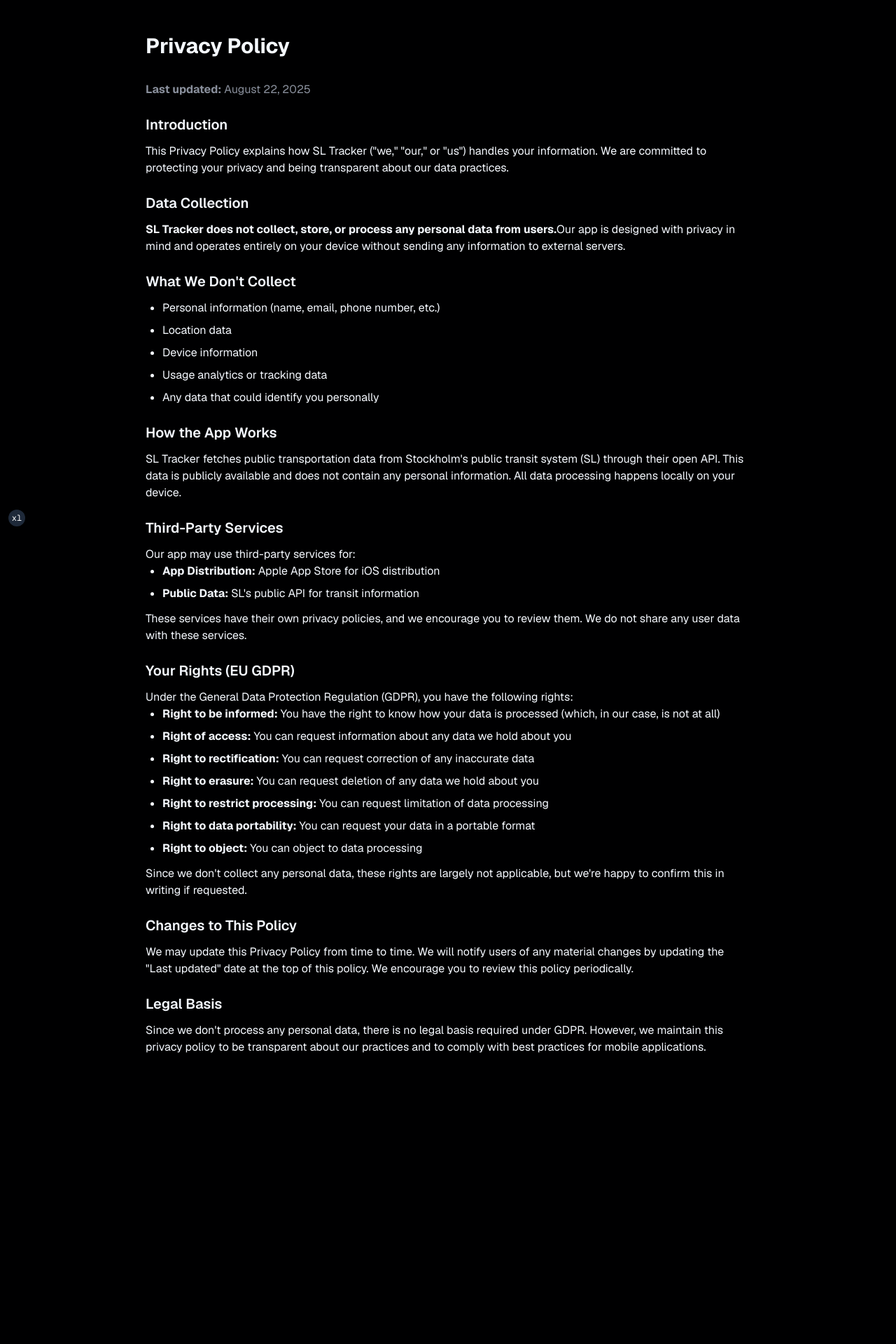
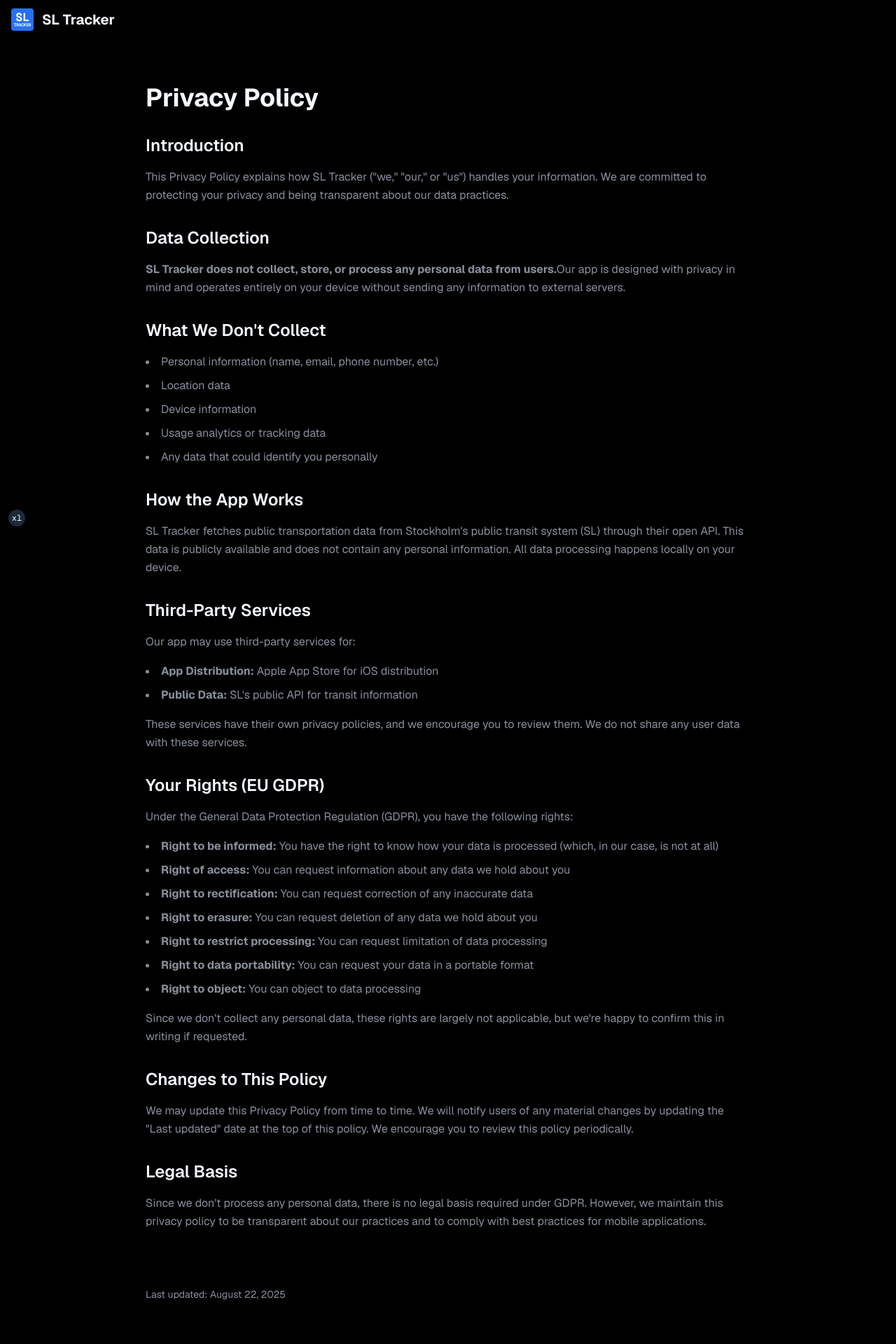
Before and after one commit to swedishfrenchpress/SLTrackerWebsite, a Next.js app: page /privacy in a window 1280 px wide. Shown: the top 1920 px of the page at 70% size. Before the commit the page ends 1556 px from the top, so only its background shows below. Built offline with nearby package versions, Linux system fonts and the light colour scheme; no server answers.

Commit message:
updated navbar.

```diff
--- a/src/app/privacy/page.tsx
+++ b/src/app/privacy/page.tsx
@@ -1,31 +1,28 @@
 import { siteConfig } from "@/lib/config";
+import { Footer } from "@/components/sections/footer";
+import { Header } from "@/components/sections/header";
 
 export default function PrivacyPage() {
   return (
-    <div className="container mx-auto px-4 py-8 sm:py-12 max-w-4xl">
-      <div className="prose prose-slate dark:prose-invert max-w-none">
-        <h1 className="text-3xl font-bold mb-8">Privacy Policy</h1>
+    <div className="min-h-screen bg-background">
+      <Header />
 
-        <p className="text-muted-foreground mb-6">
-          <strong>Last updated:</strong> {new Date().toLocaleDateString('en-US', {
-            year: 'numeric',
-            month: 'long',
-            day: 'numeric'
-          })}
-        </p>
+      <main className="container mx-auto px-4 py-16 max-w-4xl">
+        <div className="prose prose-invert max-w-none">
+          <h1 className="text-4xl font-bold mb-8">Privacy Policy</h1>
 
-        <div className="space-y-6">
+          <div className="space-y-8">
             <section>
-            <h2 className="text-xl font-semibold mb-3">Introduction</h2>
-            <p>
+              <h2 className="text-2xl font-semibold mb-4">Introduction</h2>
+              <p className="text-muted-foreground leading-relaxed">
                 This Privacy Policy explains how {siteConfig.name} ("we," "our," or "us") handles your information.
                 We are committed to protecting your privacy and being transparent about our data practices.
               </p>
             </section>
 
             <section>
-            <h2 className="text-xl font-semibold mb-3">Data Collection</h2>
-            <p>
+              <h2 className="text-2xl font-semibold mb-4">Data Collection</h2>
+              <p className="text-muted-foreground leading-relaxed">
                 <strong>{siteConfig.name} does not collect, store, or process any personal data from users.</strong>
                 Our app is designed with privacy in mind and operates entirely on your device without sending any
                 information to external servers.
@@ -33,8 +30,8 @@ export default function PrivacyPage() {
             </section>
 
             <section>
-            <h2 className="text-xl font-semibold mb-3">What We Don't Collect</h2>
-            <ul className="list-disc pl-6 space-y-2">
+              <h2 className="text-2xl font-semibold mb-4">What We Don't Collect</h2>
+              <ul className="list-disc list-inside text-muted-foreground leading-relaxed space-y-2">
                 <li>Personal information (name, email, phone number, etc.)</li>
                 <li>Location data</li>
                 <li>Device information</li>
@@ -44,8 +41,8 @@ export default function PrivacyPage() {
             </section>
 
             <section>
-            <h2 className="text-xl font-semibold mb-3">How the App Works</h2>
-            <p>
+              <h2 className="text-2xl font-semibold mb-4">How the App Works</h2>
+              <p className="text-muted-foreground leading-relaxed">
                 {siteConfig.name} fetches public transportation data from Stockholm's public transit system (SL)
                 through their open API. This data is publicly available and does not contain any personal information.
                 All data processing happens locally on your device.
@@ -53,26 +50,26 @@ export default function PrivacyPage() {
             </section>
 
             <section>
-            <h2 className="text-xl font-semibold mb-3">Third-Party Services</h2>
-            <p>
+              <h2 className="text-2xl font-semibold mb-4">Third-Party Services</h2>
+              <p className="text-muted-foreground leading-relaxed">
                 Our app may use third-party services for:
               </p>
-            <ul className="list-disc pl-6 space-y-2">
+              <ul className="list-disc list-inside text-muted-foreground leading-relaxed mt-4 space-y-2">
                 <li><strong>App Distribution:</strong> Apple App Store for iOS distribution</li>
                 <li><strong>Public Data:</strong> SL's public API for transit information</li>
               </ul>
-            <p className="mt-3">
+              <p className="text-muted-foreground leading-relaxed mt-4">
                 These services have their own privacy policies, and we encourage you to review them.
                 We do not share any user data with these services.
               </p>
             </section>
 
             <section>
-            <h2 className="text-xl font-semibold mb-3">Your Rights (EU GDPR)</h2>
-            <p>
+              <h2 className="text-2xl font-semibold mb-4">Your Rights (EU GDPR)</h2>
+              <p className="text-muted-foreground leading-relaxed">
                 Under the General Data Protection Regulation (GDPR), you have the following rights:
               </p>
-            <ul className="list-disc pl-6 space-y-2">
+              <ul className="list-disc list-inside text-muted-foreground leading-relaxed mt-4 space-y-2">
                 <li><strong>Right to be informed:</strong> You have the right to know how your data is processed (which, in our case, is not at all)</li>
                 <li><strong>Right of access:</strong> You can request information about any data we hold about you</li>
                 <li><strong>Right to rectification:</strong> You can request correction of any inaccurate data</li>
@@ -81,15 +78,15 @@ export default function PrivacyPage() {
                 <li><strong>Right to data portability:</strong> You can request your data in a portable format</li>
                 <li><strong>Right to object:</strong> You can object to data processing</li>
               </ul>
-            <p className="mt-3">
+              <p className="text-muted-foreground leading-relaxed mt-4">
                 Since we don't collect any personal data, these rights are largely not applicable,
                 but we're happy to confirm this in writing if requested.
               </p>
             </section>
 
             <section>
-            <h2 className="text-xl font-semibold mb-3">Changes to This Policy</h2>
-            <p>
+              <h2 className="text-2xl font-semibold mb-4">Changes to This Policy</h2>
+              <p className="text-muted-foreground leading-relaxed">
                 We may update this Privacy Policy from time to time. We will notify users of any material changes
                 by updating the "Last updated" date at the top of this policy. We encourage you to review this
                 policy periodically.
@@ -97,15 +94,28 @@ export default function PrivacyPage() {
             </section>
 
             <section>
-            <h2 className="text-xl font-semibold mb-3">Legal Basis</h2>
-            <p>
+              <h2 className="text-2xl font-semibold mb-4">Legal Basis</h2>
+              <p className="text-muted-foreground leading-relaxed">
                 Since we don't process any personal data, there is no legal basis required under GDPR.
                 However, we maintain this privacy policy to be transparent about our practices and to comply
                 with best practices for mobile applications.
               </p>
             </section>
+
+            <div className="border-t border-border/40 pt-8 mt-12">
+              <p className="text-sm text-muted-foreground">
+                Last updated: {new Date().toLocaleDateString('en-US', {
+                  year: 'numeric',
+                  month: 'long',
+                  day: 'numeric'
+                })}
+              </p>
             </div>
           </div>
         </div>
+      </main>
+
+      <Footer />
+    </div>
   );
 }
--- a/src/components/sections/feature-highlight.tsx
+++ b/src/components/sections/feature-highlight.tsx
@@ -27,12 +27,12 @@ function Feature({
 }: FeatureProps) {
   const isLTR = direction === "ltr";
   const textVariants = {
-    hidden: { opacity: 0, x: isLTR ? -20 : 20 },
+    hidden: { opacity: 0, y: 20 },
     visible: {
       opacity: 1,
-      x: 0,
+      y: 0,
       transition: {
-        duration: 0.5,
+        duration: 0.6,
         ease: "easeOut",
         staggerChildren: 0.15,
       },
@@ -40,12 +40,12 @@ function Feature({
   };
 
   const itemVariants = {
-    hidden: { opacity: 0, x: isLTR ? -10 : 10 },
+    hidden: { opacity: 0, y: 10 },
     visible: {
       opacity: 1,
-      x: 0,
+      y: 0,
       transition: {
-        duration: 0.3,
+        duration: 0.4,
         ease: easeOutCubic,
       },
     },
--- a/src/components/sections/footer.tsx
+++ b/src/components/sections/footer.tsx
@@ -25,17 +25,13 @@ export function Footer() {
             className="text-center mb-4"
           >
             <div className="flex items-center justify-center space-x-3 mb-1">
-              <motion.div
-                className="p-2"
-                whileHover={{ scale: 1.05 }}
-                transition={{ type: "spring", stiffness: 400, damping: 10 }}
-              >
+              <div className="p-2">
                 <img
                   src="/appicon.png"
                   alt="SL Tracker App Icon"
                   className="w-8 h-8 rounded-[4px] shadow-sm"
                 />
-              </motion.div>
+              </div>
               <span className="text-xl font-bold text-foreground">{siteConfig.name}</span>
             </div>
             <motion.p
@@ -54,7 +50,6 @@ export function Footer() {
               viewport={{ once: true }}
               className="flex justify-center space-x-6"
             >
-              <motion.div whileHover={{ scale: 1.1, y: -2 }} transition={{ type: "spring", stiffness: 400, damping: 10 }}>
               <Link
                 href="https://twitter.com/uxerik_"
                 target="_blank"
@@ -65,8 +60,6 @@ export function Footer() {
                   <path d="M18.244 2.25h3.308l-7.227 8.26 8.502 11.24H16.17l-5.214-6.817L4.99 21.75H1.68l7.73-8.835L1.254 2.25H8.08l4.713 6.231zm-1.161 17.52h1.833L7.084 4.126H5.117z"/>
                 </svg>
               </Link>
-              </motion.div>
-              <motion.div whileHover={{ scale: 1.1, y: -2 }} transition={{ type: "spring", stiffness: 400, damping: 10 }}>
               <Link
                 href="https://primal.net/erik"
                 target="_blank"
@@ -77,8 +70,6 @@ export function Footer() {
                   <path d="M499.839 38.75H120.146C75.1931 38.75 38.75 75.1931 38.75 120.146V499.839C38.75 544.802 75.1983 581.25 120.161 581.25H499.839C544.802 581.25 581.25 544.802 581.25 499.839V120.161C581.25 75.1983 544.802 38.75 499.839 38.75ZM247.282 169.686C247.282 169.686 247.277 169.697 247.271 169.699L231.826 170.748C197.38 172.146 195.615 176.697 195.615 189.996V430.073C195.615 443.721 197.38 447.922 231.826 449.673L247.271 450.373C247.271 450.373 247.282 450.378 247.282 450.383V464.987C247.282 464.987 247.277 465 247.269 465H183.492C164.698 465 155 452.925 155 438.035V181.998C155 167.087 164.716 155 183.533 155H247.266C247.266 155 247.282 155.008 247.282 155.015V169.686ZM465 438.035C465 452.928 455.302 465 436.508 465H372.731C372.731 465 372.718 464.995 372.718 464.987V450.316C372.718 450.316 372.723 450.303 372.731 450.303L388.174 449.603C422.62 447.854 424.385 443.651 424.385 430.004V189.927C424.385 176.628 422.62 172.078 388.174 170.678L372.731 169.629C372.731 169.629 372.718 169.622 372.718 169.614V155.013C372.718 155.013 372.723 155 372.731 155H436.467C455.282 155 465 167.087 465 181.998V438.035Z"/>
                 </svg>
               </Link>
-              </motion.div>
-              <motion.div whileHover={{ scale: 1.1, y: -2 }} transition={{ type: "spring", stiffness: 400, damping: 10 }}>
               <Link
                 href="https://github.com/swedishfrenchpress/SLTracker"
                 target="_blank"
@@ -87,7 +78,6 @@ export function Footer() {
               >
                 <Icons.github className="w-5 h-5" />
               </Link>
-              </motion.div>
             </motion.div>
           </motion.div>
         </div>
@@ -103,17 +93,13 @@ export function Footer() {
             className="md:col-span-1 text-center"
           >
             <div className="flex items-center justify-center space-x-3 mb-2">
-              <motion.div
-                className="p-2"
-                whileHover={{ scale: 1.05 }}
-                transition={{ type: "spring", stiffness: 400, damping: 10 }}
-              >
+              <div className="p-2">
                 <img
                   src="/appicon.png"
                   alt="SL Tracker App Icon"
                   className="w-8 h-8 rounded-[4px] shadow-sm"
                 />
-              </motion.div>
+              </div>
               <span className="text-xl font-bold text-foreground">{siteConfig.name}</span>
             </div>
             <motion.p
@@ -132,7 +118,6 @@ export function Footer() {
               viewport={{ once: true }}
               className="flex justify-center space-x-6"
             >
-              <motion.div whileHover={{ scale: 1.1, y: -2 }} transition={{ type: "spring", stiffness: 400, damping: 10 }}>
               <Link
                 href="https://twitter.com/uxerik_"
                 target="_blank"
@@ -143,8 +128,6 @@ export function Footer() {
                   <path d="M18.244 2.25h3.308l-7.227 8.26 8.502 11.24H16.17l-5.214-6.817L4.99 21.75H1.68l7.73-8.835L1.254 2.25H8.08l4.713 6.231zm-1.161 17.52h1.833L7.084 4.126H5.117z"/>
                 </svg>
               </Link>
-              </motion.div>
-              <motion.div whileHover={{ scale: 1.1, y: -2 }} transition={{ type: "spring", stiffness: 400, damping: 10 }}>
               <Link
                 href="https://primal.net/erik"
                 target="_blank"
@@ -155,8 +138,6 @@ export function Footer() {
                   <path d="M499.839 38.75H120.146C75.1931 38.75 38.75 75.1931 38.75 120.146V499.839C38.75 544.802 75.1983 581.25 120.161 581.25H499.839C544.802 581.25 581.25 544.802 581.25 499.839V120.161C581.25 75.1983 544.802 38.75 499.839 38.75ZM247.282 169.686C247.282 169.686 247.277 169.697 247.271 169.699L231.826 170.748C197.38 172.146 195.615 176.697 195.615 189.996V430.073C195.615 443.721 197.38 447.922 231.826 449.673L247.271 450.373C247.271 450.373 247.282 450.378 247.282 450.383V464.987C247.282 464.987 247.277 465 247.269 465H183.492C164.698 465 155 452.925 155 438.035V181.998C155 167.087 164.716 155 183.533 155H247.266C247.266 155 247.282 155.008 247.282 155.015V169.686ZM465 438.035C465 452.928 455.302 465 436.508 465H372.731C372.731 465 372.718 464.995 372.718 464.987V450.316C372.718 450.316 372.723 450.303 372.731 450.303L388.174 449.603C422.62 447.854 424.385 443.651 424.385 430.004V189.927C424.385 176.628 422.62 172.078 388.174 170.678L372.731 169.629C372.731 169.629 372.718 169.622 372.718 169.614V155.013C372.718 155.013 372.723 155 372.731 155H436.467C455.282 155 465 167.087 465 181.998V438.035Z"/>
                 </svg>
               </Link>
-              </motion.div>
-              <motion.div whileHover={{ scale: 1.1, y: -2 }} transition={{ type: "spring", stiffness: 400, damping: 10 }}>
               <Link
                 href="https://github.com/swedishfrenchpress/SLTracker"
                 target="_blank"
@@ -165,7 +146,6 @@ export function Footer() {
               >
                 <Icons.github className="w-5 h-5" />
               </Link>
-              </motion.div>
             </motion.div>
           </motion.div>
         </div>
@@ -186,16 +166,14 @@ export function Footer() {
             className="text-sm text-foreground px-4 mb-2"
           >
             SL Tracker was lovingly made by{" "}
-            <motion.a
+            <a
               href="https://www.erik.day/"
               target="_blank"
               rel="noopener noreferrer"
               className="text-primary hover:text-primary/80 transition-colors duration-200 underline decoration-primary/30 hover:decoration-primary/50"
-              whileHover={{ scale: 1.02 }}
-              transition={{ type: "spring", stiffness: 400, damping: 10 }}
             >
               Erik
-            </motion.a>{" "}
+            </a>{" "}
             in Stockholm. ❤️‍🔥
           </motion.p>
           <motion.p
@@ -216,22 +194,18 @@ export function Footer() {
             className="mt-3"
           >
             <div className="flex justify-center space-x-6">
-              <motion.div whileHover={{ scale: 1.05 }} transition={{ type: "spring", stiffness: 400, damping: 10 }}>
               <Link
                 href="/terms"
                 className="text-xs text-muted-foreground/70 hover:text-muted-foreground transition-colors"
               >
                 Terms of Service
               </Link>
-              </motion.div>
-              <motion.div whileHover={{ scale: 1.05 }} transition={{ type: "spring", stiffness: 400, damping: 10 }}>
               <Link
                 href="/privacy"
                 className="text-xs text-muted-foreground/70 hover:text-muted-foreground transition-colors"
               >
                 Privacy Policy
               </Link>
-              </motion.div>
             </div>
           </motion.div>
         </motion.div>
--- a/src/components/sections/header.tsx
+++ b/src/components/sections/header.tsx
@@ -4,56 +4,33 @@ import { Icons } from "@/components/icons";
 import { easeInOutCubic } from "@/lib/animation";
 import { siteConfig } from "@/lib/config";
 import { cn } from "@/lib/utils";
-import { AnimatePresence, motion, useAnimation } from "framer-motion";
+import { motion } from "framer-motion";
 import Link from "next/link";
 import { useEffect, useState } from "react";
 
 export function Header() {
-  const [isVisible, setIsVisible] = useState(true);
   const [addBorder, setAddBorder] = useState(false);
-  const [isInitialLoad, setIsInitialLoad] = useState(true);
-  const controls = useAnimation();
 
   useEffect(() => {
-    let lastScrollY = 0;
-
     const handleScroll = () => {
       const currentScrollY = window.scrollY;
-      setIsVisible(currentScrollY <= lastScrollY);
       setAddBorder(currentScrollY > 20);
-      lastScrollY = currentScrollY;
     };
 
     window.addEventListener("scroll", handleScroll);
-
-    // Set isInitialLoad to false after the component has mounted
-    setIsInitialLoad(false);
 
     return () => {
       window.removeEventListener("scroll", handleScroll);
     };
   }, []);
 
-  useEffect(() => {
-    controls.start(isVisible ? "visible" : "hidden");
-  }, [isVisible, controls]);
-
-  const headerVariants = {
-    hidden: { opacity: 0, y: "-100%" },
-    visible: { opacity: 1, y: 0 },
-  };
-
   return (
-    <AnimatePresence>
-      {isVisible && (
     <motion.header
-          initial="hidden"
-          animate={controls}
-          exit="hidden"
-          variants={headerVariants}
+      initial={{ opacity: 0, y: -20 }}
+      animate={{ opacity: 1, y: 0 }}
       transition={{
-            duration: isInitialLoad ? 1 : 0.3,
-            delay: isInitialLoad ? 0.5 : 0,
+        duration: 0.6,
+        delay: 0.1,
         ease: easeInOutCubic,
       }}
       className={cn("sticky top-0 z-50 p-0 bg-background/60 backdrop-blur")}
@@ -79,7 +56,5 @@ export function Header() {
         className="absolute w-full bottom-0"
       />
     </motion.header>
-      )}
-    </AnimatePresence>
   );
 }
```
Lines whose indentation alone changed are shown as unchanged.
